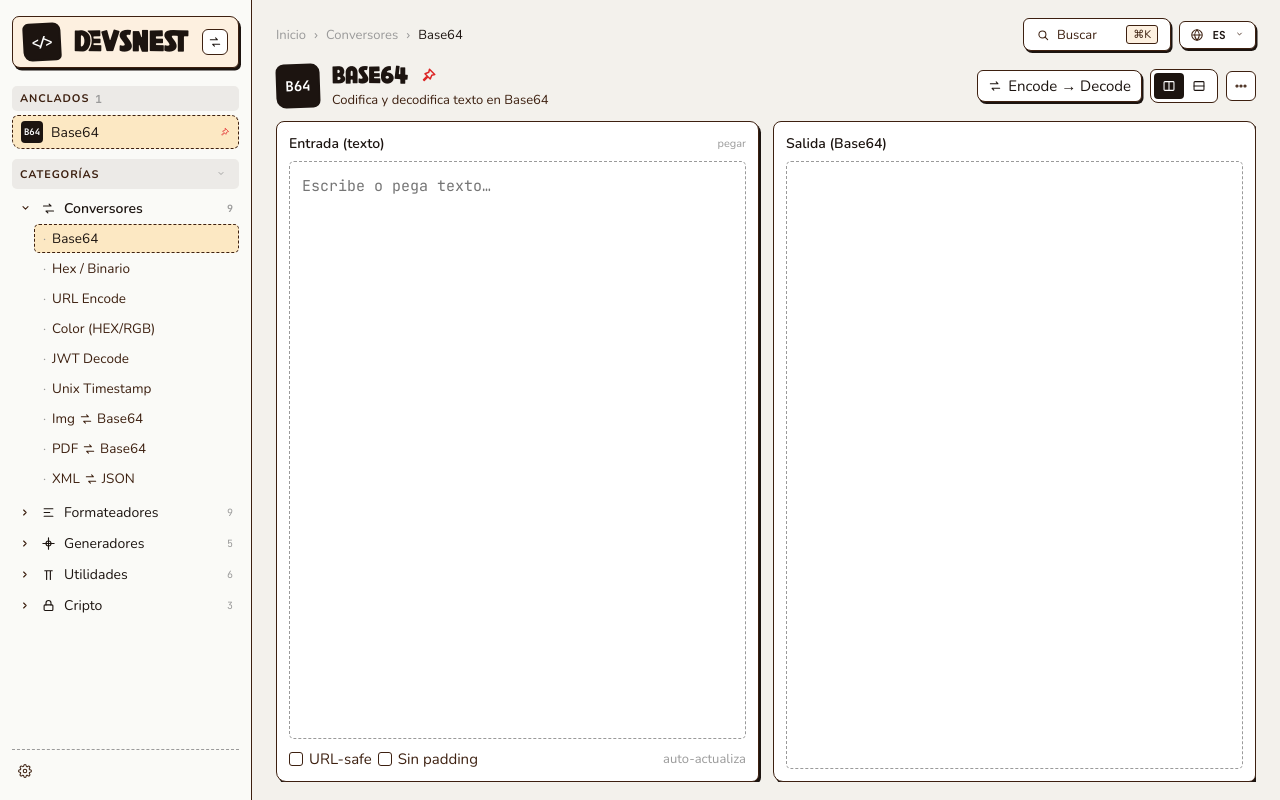
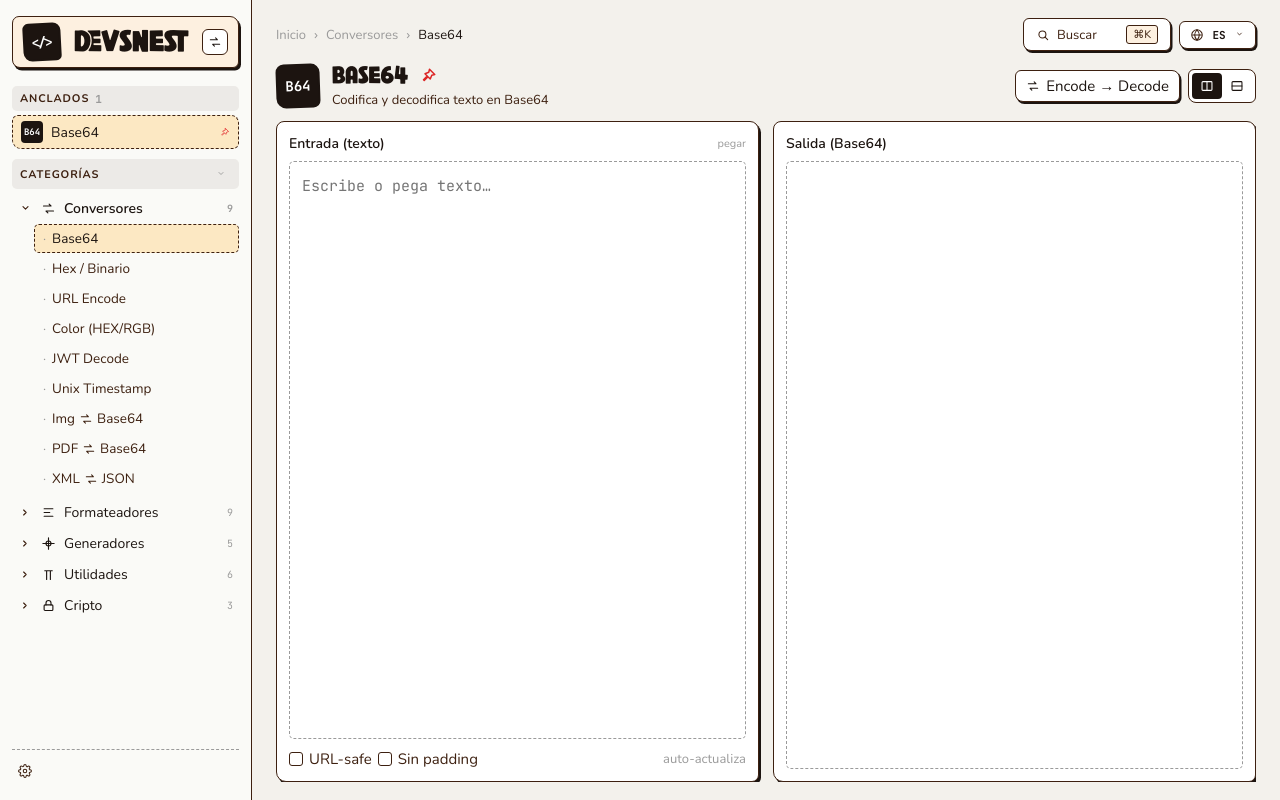
Before and after one commit to hberdon/devsnest, a React (Vite) app: page /tools/base64 in a window 1280 px wide. Built offline with nearby package versions, Linux system fonts and the light colour scheme.

Commit message:
chore(ui): remove unused more-options button from ToolLayout
Botón sin onClick, sin usar en ninguna tool.

```diff
--- a/src/components/ToolLayout/ToolLayout.module.css
+++ b/src/components/ToolLayout/ToolLayout.module.css
@@ -191,21 +191,6 @@
   color: #fff;
 }
 
-.moreBtn {
-  width: 30px;
-  height: 30px;
-  border: 1.4px solid var(--color-stroke) !important;
-  border-radius: 6px;
-  background: var(--color-surface) !important;
-  display: grid;
-  place-items: center;
-  color: var(--color-ink2);
-}
-
-.moreBtn:hover {
-  background: var(--color-accent-soft) !important;
-}
-
 /* ── Body ────────────────────────────────────────────────────────────────── */
 .body {
   flex: 1;
--- a/src/components/ToolLayout/index.tsx
+++ b/src/components/ToolLayout/index.tsx
@@ -108,9 +108,7 @@ export function ToolLayout({ toolId, children, actions, hideSplit }: ToolLayoutP
                 </button>
               </div>
             )}
-            <button className={s.moreBtn} title={t.moreOptions}>
-              <Icon name="more" size={16} color="var(--color-ink2)" />
-            </button>
+
           </div>
         </div>
 
--- a/src/i18n/translations.ts
+++ b/src/i18n/translations.ts
@@ -32,7 +32,7 @@ export interface Translations {
   toolNotFound: string
   splitV: string
   splitH: string
-  moreOptions: string
+
   // ── CommandPalette ────────────────────────────────────────────────────────
   cmdPaletteLabel: string
   cmdPlaceholder: string
@@ -372,7 +372,7 @@ export const translations: Record<Lang, Translations> = {
     toolNotFound:          'Herramienta no encontrada',
     splitV:                'Vertical (lado a lado)',
     splitH:                'Horizontal (apilado)',
-    moreOptions:           'Más opciones',
+
     cmdPaletteLabel:       'Buscar herramienta',
     cmdPlaceholder:        'Buscar herramienta…',
     cmdNoResults:          'Sin resultados para',
@@ -709,7 +709,7 @@ export const translations: Record<Lang, Translations> = {
     toolNotFound:          'Tool not found',
     splitV:                'Vertical (side by side)',
     splitH:                'Horizontal (stacked)',
-    moreOptions:           'More options',
+
     cmdPaletteLabel:       'Search tool',
     cmdPlaceholder:        'Search tool…',
     cmdNoResults:          'No results for',
```
